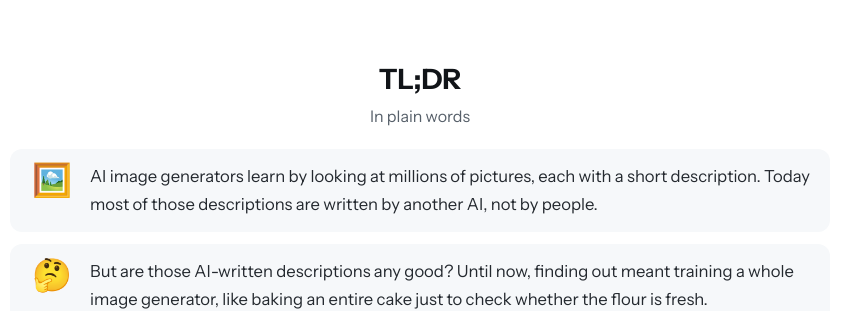
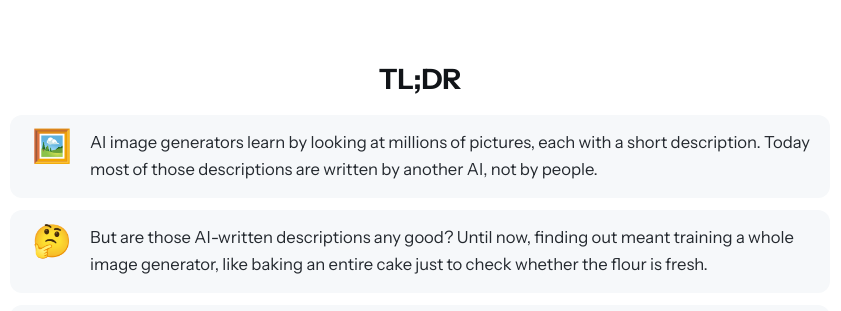
Before and after one commit to BootsofLagrangian/audit-recap-t2i.github.io, a plain HTML site: page index.html in a window 1280 px wide. Shown: the part 515-826 px from the top of the page, without its empty margins (220-1061 px from the left). Drawn offline with Linux system fonts and the light colour scheme.

Commit message:
Drop the TL;DR subtitle
Co-Authored-By: Claude Opus 5.5 <noreply@anthropic.com>

```diff
--- a/assets/css/page.css
+++ b/assets/css/page.css
@@ -167,7 +167,6 @@ p { margin: 0 0 14px; }
 .lead { font-size: 1.02rem; }
 
 /* ---------- TL;DR ---------- */
-.tldr .subtitle { margin: -12px 0 20px; text-align: center; color: var(--muted); font-size: 1rem; }
 .tldr-list {
   list-style: none; margin: 0 auto; padding: 0; max-width: 820px;
   display: grid; gap: 12px;
--- a/index.html
+++ b/index.html
@@ -61,7 +61,6 @@
 <section class="tldr" id="tldr" aria-labelledby="h-tldr">
   <div class="container">
     <h2 id="h-tldr">TL;DR</h2>
-    <p class="subtitle">In plain words</p>
     <ul class="tldr-list">
       <li><span class="ico" aria-hidden="true">🖼️</span><span class="txt">AI image generators learn by looking at millions of pictures, each with a short description. Today most of those descriptions are written by another AI, not by people.</span></li>
       <li><span class="ico" aria-hidden="true">🤔</span><span class="txt">But are those AI-written descriptions any good? Until now, finding out meant training a whole image generator, like baking an entire cake just to check whether the flour is fresh.</span></li>
```
